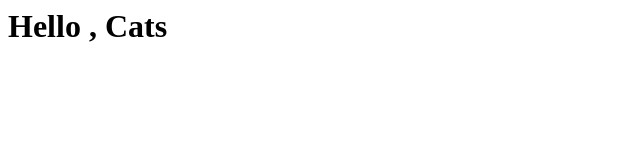
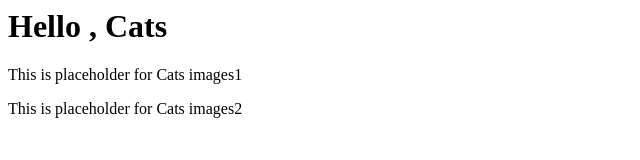
Before and after one commit to VenugopalaV/democats, a plain HTML site: page index.html in a window 1280 px wide. Shown: the whole page, without its empty margins (0-640 px from the left). Drawn offline with Linux system fonts and the light colour scheme.

Commit message:
enhancements

```diff
--- a/index.html
+++ b/index.html
@@ -1 +1,5 @@
 <h1>Hello , Cats</h1>
+<p> This is placeholder for Cats images1 </p>
+
+
+<p> This is placeholder for Cats images2 </p>
```
